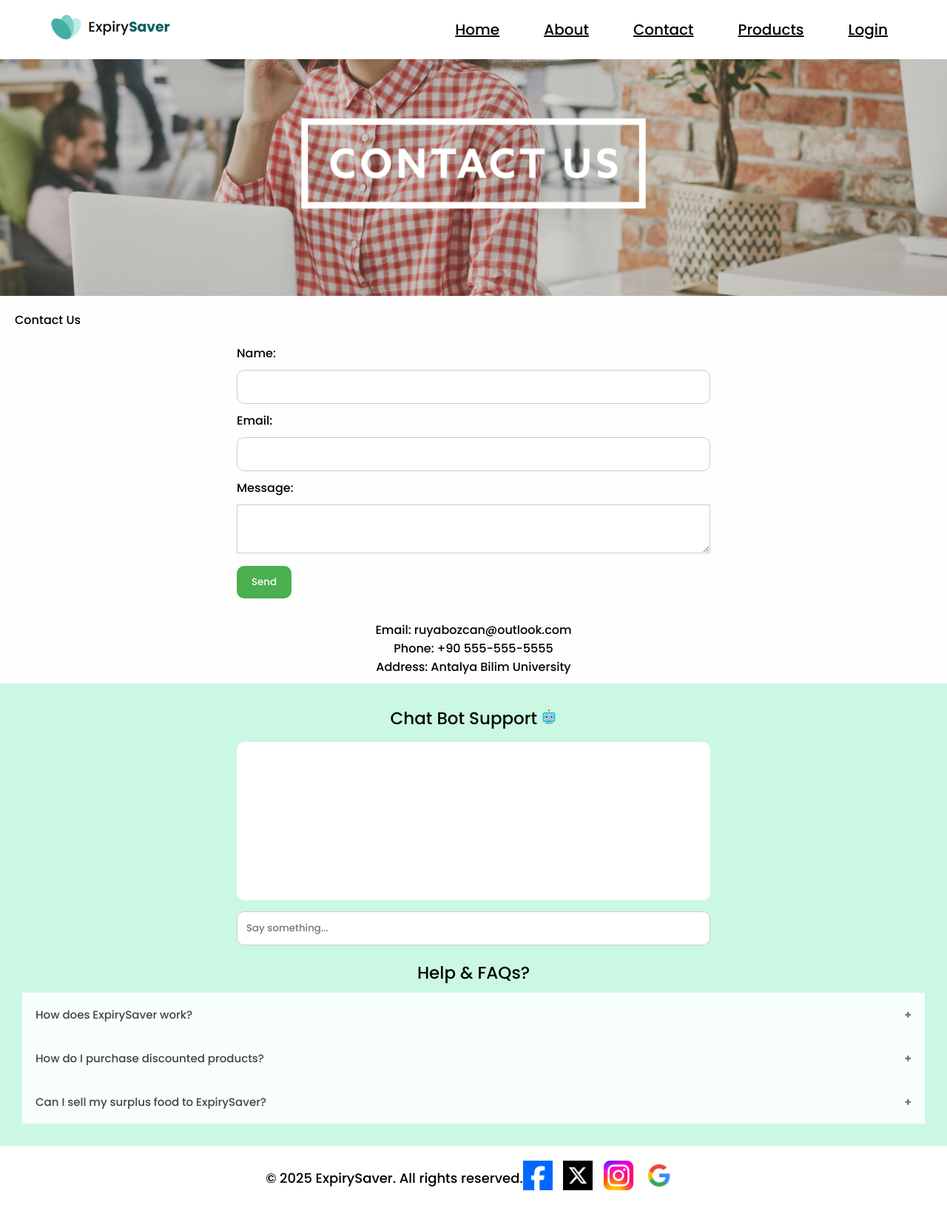
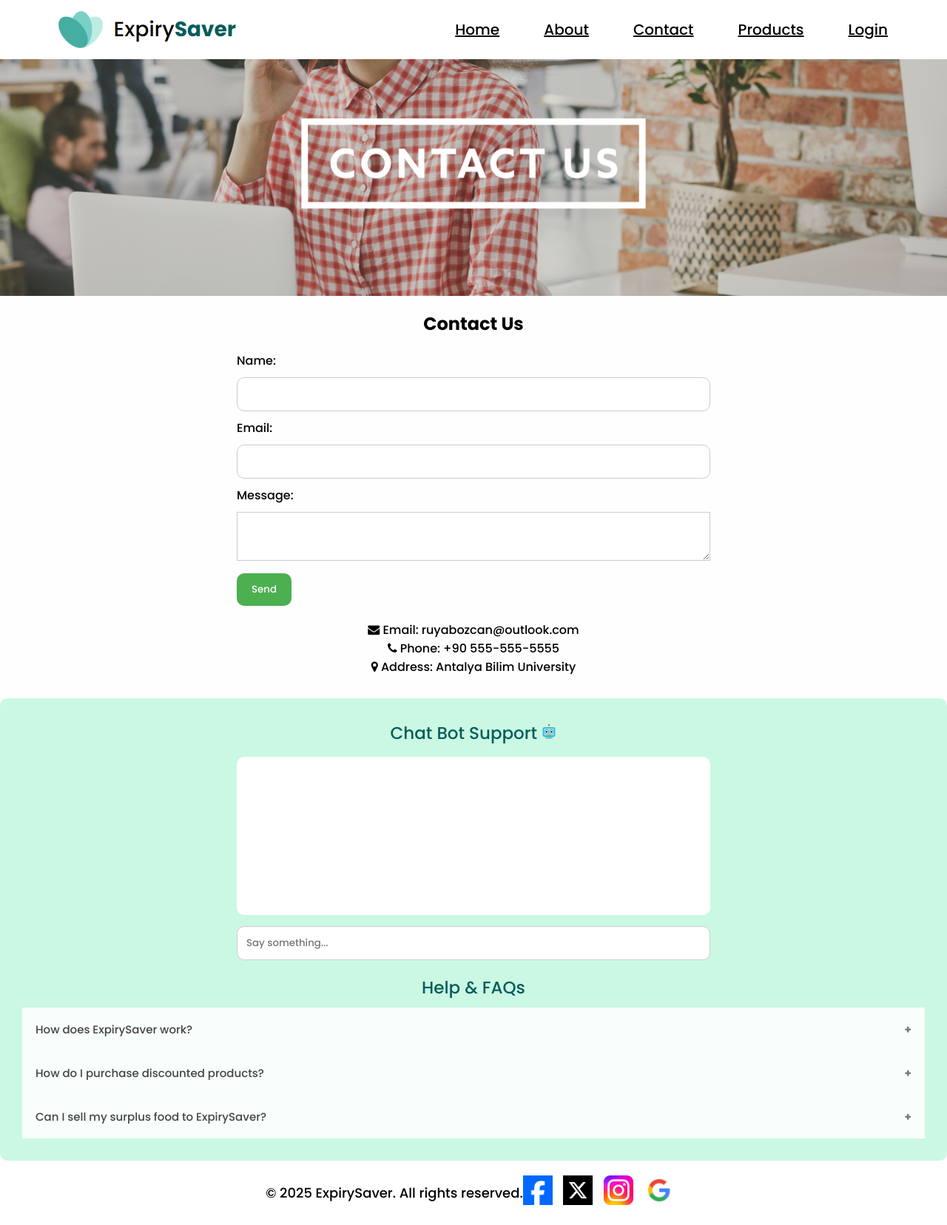
Before and after one commit to ruyabozcan/ExpirySaver, a PHP site: page /contact.php in a window 1280 px wide. Shown: the whole page at 74% size. Before the commit the page ends 1609 px from the top, so only its background shows below. Run offline with PHP 8.4, Linux system fonts and the light colour scheme.

Commit message:
frontend updates

```diff
--- a/contact.php
+++ b/contact.php
@@ -1,36 +1,43 @@
 <?php include('header.php'); ?>
 
+<!-- Cover Section -->
+<section class="cover"></section>
 
+<!-- Heading Section -->
+<p class="heading" style="margin: 20px; font-size: 24px; font-weight: bold; text-align: center;">Contact Us</p>
 
-    <section class="cover" >
-
-    </section>
-    <p class="heading" style="margin: 20px;">Contact Us</p>
-
+<!-- Contact Form Section -->
 <div class="contact-form">
     <form action="feedback.php" method="post">
+        <!-- Name Input -->
         <label for="name">Name:</label>
-            <input type="text" id="name" name="name">
-            <br>
+        <input type="text" id="name" name="name" required>
+
+        <!-- Email Input -->
         <label for="email">Email:</label>
-            <input type="email" id="email" name="email">
-            <br>
+        <input type="email" id="email" name="email" required>
+
+        <!-- Message Textarea -->
         <label for="message">Message:</label>
-            <textarea id="message" name="message"></textarea>
-            <br>
+        <textarea id="message" name="message" required></textarea>
+
+        <!-- Submit Button -->
         <input type="submit" value="Send" name="send">
     </form>
 </div>
 
-    <div class="contact-info" style="padding: 10px;">
-        <p>Email: ruyabozcan@outlook.com</p>
-        <p>Phone: +90 555-555-5555</p>
-        <p>Address: Antalya Bilim University</p>
+<!-- Contact Info Section -->
+<div class="contact-info">
+    <p><i class="fa fa-envelope"></i> Email: ruyabozcan@outlook.com</p>
+    <p><i class="fa fa-phone"></i> Phone: +90 555-555-5555</p>
+    <p><i class="fa fa-map-marker"></i> Address: Antalya Bilim University</p>
 </div>
 
-    <div class="chatbot" style="padding: 30px; background-color: rgba(151, 243, 199, 0.5);">
-        <p style="font-size: 23px; text-align: center;">Chat Bot Support <img src="bot-mini.png" alt="" height="20"></p>
+<!-- Chatbot Section -->
+<div class="chatbot" style="padding: 30px; background-color: rgba(151, 243, 199, 0.5); border-radius: 10px; margin-top: 30px;">
+    <p style="font-size: 23px; text-align: center; color: #055c5c;">Chat Bot Support <img src="bot-mini.png" alt="" height="20"></p>
 
+    <!-- Chat Container -->
     <div id="container" class="container">
         <div id="chat" class="chat">
             <div id="messages" class="messages"></div>
@@ -38,9 +45,11 @@
         </div>
     </div>
 
+    <!-- Help & FAQ Section -->
     <div class="help">
-            <p style="font-size: 23px; text-align: center; padding: 10px;">Help & FAQs?</p>
+        <p style="font-size: 23px; text-align: center; padding: 10px; color: #055c5c;">Help & FAQs</p>
 
+        <!-- FAQ Accordion -->
         <button class="accordion">How does ExpirySaver work?</button>
         <div class="panel">
             <p>ExpirySaver connects consumers with local stores offering discounted food products that are nearing their expiration dates. You can save money while reducing food waste by purchasing these products at a lower price.</p>
@@ -60,5 +69,17 @@
     </div>
 </div>
 
+<!-- Footer -->
+<?php include('footer.php'); ?>
 
-    <?php include('footer.php'); ?>
+<!-- FAQ Accordion Script -->
+<script>
+    // Toggle accordion panels on click
+    document.querySelectorAll(".accordion").forEach(button => {
+        button.addEventListener("click", function () {
+            this.classList.toggle("active");
+            let panel = this.nextElementSibling;
+            panel.style.maxHeight = panel.style.maxHeight ? null : panel.scrollHeight + "px";
+        });
+    });
+</script>
--- a/footer.php
+++ b/footer.php
@@ -1,17 +1,15 @@
-
-
     <!-- Footer -->
     <footer>
-        <div class="footer-left">
-            <p>© <?php echo date('Y') ?> ExpirySaver. All rights reserved.</p>
-        </div>
-        <div class="social-icons">
-            <a href="https://facebook.com" target="_blank"><img src="img/facebook.png" alt="Facebook" class="social-icon"></a>
-            <a href="https://twitter.com" target="_blank"><img src="img/twitter.png" alt="Twitter" class="social-icon"></a>
-            <a href="https://instagram.com" target="_blank"><img src="img/instagram.png" alt="Instagram" class="social-icon"></a>
-            <a href="mailto:contact@expirysaver.com"><img src="img/gmail.ico" alt="Email" class="social-icon"></a>
-        </div>
-      </footer>
+    <div class="footer-left">
+        <p>© <?php echo date('Y'); ?> ExpirySaver. All rights reserved.</p>
+    </div>
+    <div class="social-icons">
+        <a href="https://facebook.com" target="_blank"><img src="img/facebook.png" alt="Facebook"></a>
+        <a href="https://twitter.com" target="_blank"><img src="img/twitter.png" alt="Twitter"></a>
+        <a href="https://instagram.com" target="_blank"><img src="img/instagram.png" alt="Instagram"></a>
+        <a href="mailto:contact@expirysaver.com"><img src="img/gmail.ico" alt="Email"></a>
+    </div>
+</footer>
 
       <script type="text/javascript" src="chatbot/chatbot.js"></script>
     <script type="text/javascript" src="chatbot/constants.js"></script>
--- a/header.php
+++ b/header.php
@@ -2,18 +2,18 @@
 <html lang="en">
 <head>
     <meta charset="UTF-8">
-    <meta http-equiv="X-UA-Compatible" content="IE=edge">
     <meta name="viewport" content="width=device-width, initial-scale=1.0">
     <title>ExpirySaver</title>
     <link rel="stylesheet" href="css/index.css">
     <link rel="stylesheet" href="https://cdnjs.cloudflare.com/ajax/libs/font-awesome/4.7.0/css/font-awesome.min.css">
-    <link rel="stylesheet" href="https://cdnjs.cloudflare.com/ajax/libs/font-awesome/4.7.0/css/font-awesome.min.css">
     <link rel="stylesheet" href="chatbot/chatbot.css">
 </head>
+
+
 <body>
 <header>
         <a href="index.php">
-        <img src="img/ourlogo.png" alt="ExpirySaver Logo" style="height: 50px; margin-right: -250px;">
+            <img src="img/ourlogo.png" alt="ExpirySaver Logo" class="logo">
         </a>
         <div class="hamburger">
             <div class="line"></div>
@@ -30,12 +30,12 @@
             </ul>
         </nav>
     </header>
+
+
     <script>
-        hamburger=document.querySelector(".hamburger");
-        hamburger.onclick =function(){
-            navBar=document.querySelector(".nav-bar");
-            navBar.classList.toggle("active");
-        }
+        document.querySelector(".hamburger").addEventListener("click", function() {
+            document.querySelector(".nav-bar").classList.toggle("active");
+        });
     </script>
 
 <style>
```
Also changed, not shown: about.php (+66 -26 lines), index.php (+8 -9 lines), products.php (+1 -31 lines). Lines whose indentation alone changed are shown as unchanged.
